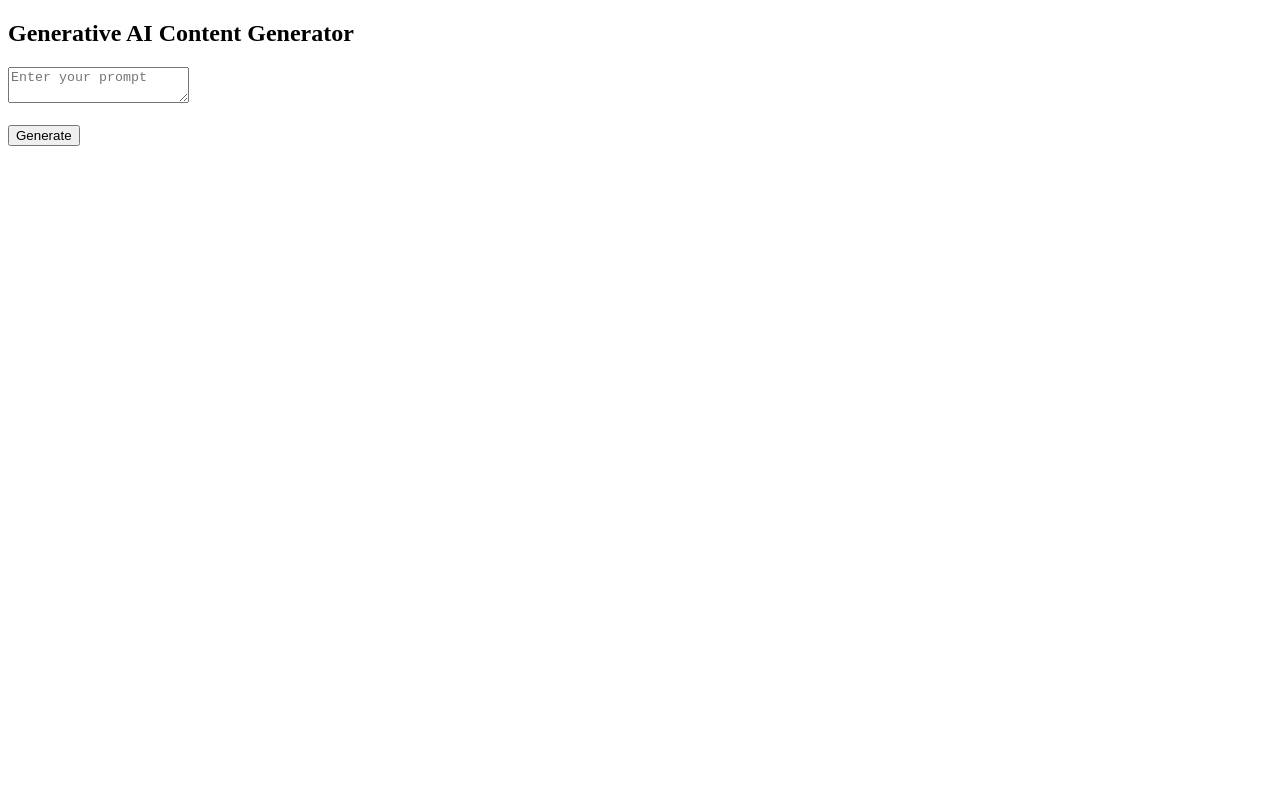
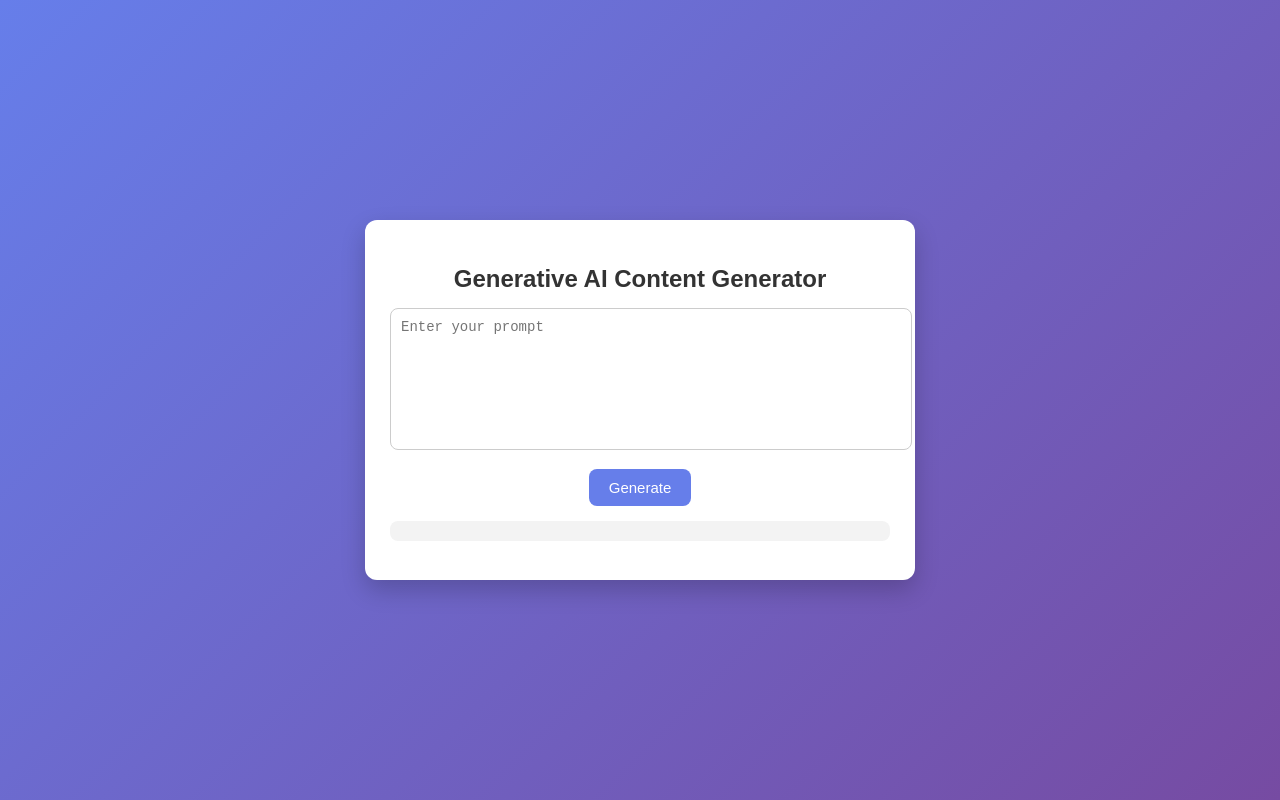
Before and after one commit to sanskruti385/ai-content-generator, a plain HTML site: page frontend/index.html in a window 1280 px wide. Drawn offline with Linux system fonts and the light colour scheme.

Commit message:
Update index.html

```diff
--- a/frontend/index.html
+++ b/frontend/index.html
@@ -2,15 +2,19 @@
 <html>
 <head>
     <title>AI Content Generator</title>
+    <link rel="stylesheet" href="style.css">
 </head>
 <body>
+
+<div class="container">
     <h2>Generative AI Content Generator</h2>
 
-    <textarea id="prompt" placeholder="Enter your prompt"></textarea><br><br>
+    <textarea id="prompt" placeholder="Enter your prompt"></textarea><br>
     <button onclick="generate()">Generate</button>
 
     <p id="output"></p>
+</div>
 
-    <script src="script.js"></script>
+<script src="script.js"></script>
 </body>
 </html>
```
